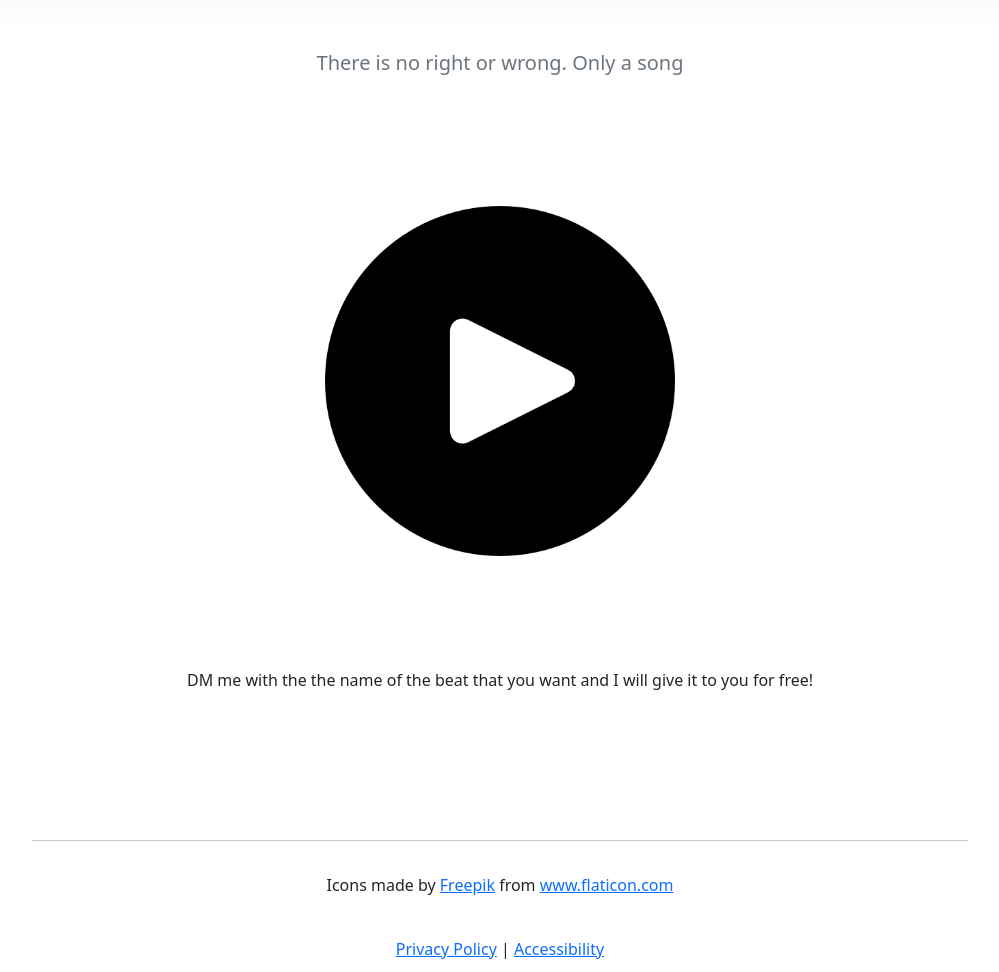
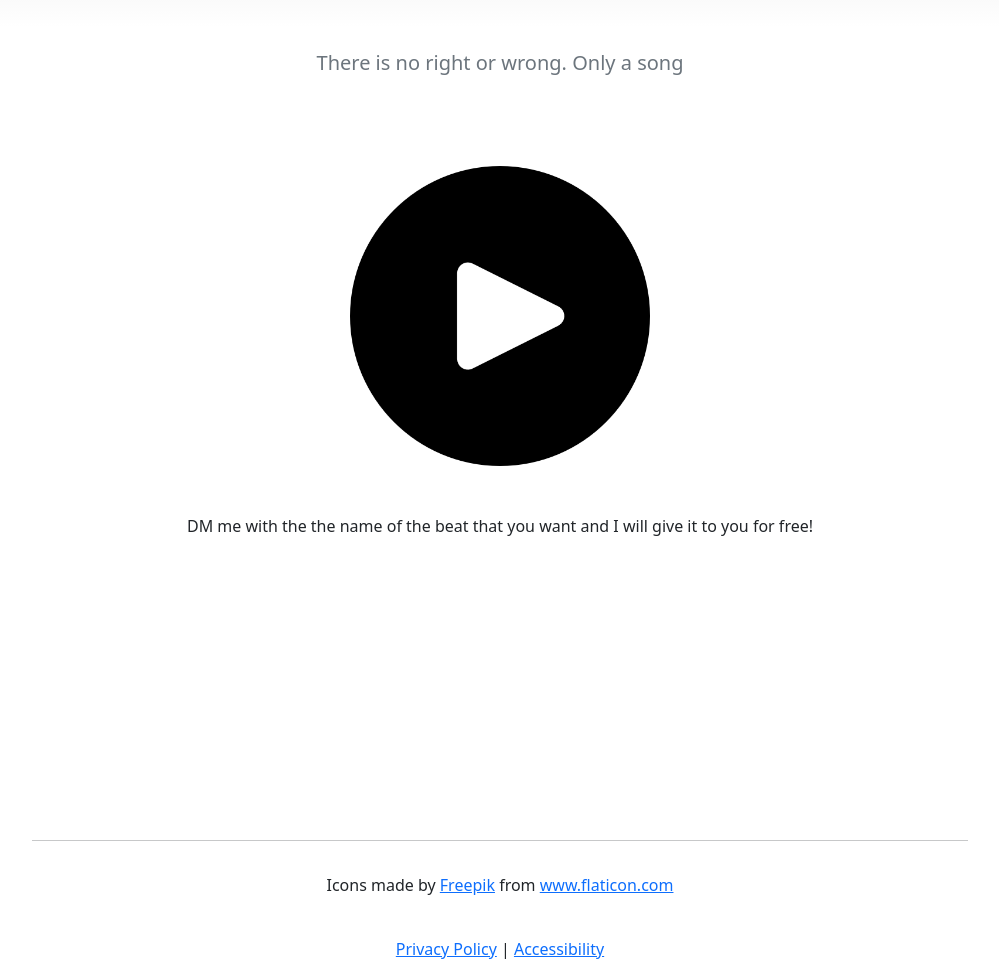
Before and after one commit to Chengetanaim/beatz-by-che, a Django app: page / in a window 1280 px wide. Shown: the part 73-1045 px from the top of the page, without its empty margins (140-1139 px from the left). Run offline with Django 3.2, Linux system fonts and the light colour scheme; some libraries are stand-ins or nearby versions.

Commit message:
Update index.html

```diff
--- a/beatzbychee/templates/beatzbychee/index.html
+++ b/beatzbychee/templates/beatzbychee/index.html
@@ -30,7 +30,7 @@
     <div class="pricing-header p-3 pb-md-4 mx-auto text-center">
       <h1 class="display-4 fw-normal"></h1>
       <p class="fs-5 text-muted">There is no right or wrong.  Only a song</p>
-    </div>
+
 
 
     <br>
@@ -38,14 +38,13 @@
     <br>
 
 
-    <div class="pricing-header p-3 pb-md-4 mx-auto text-center">
-      <img src="{% static 'media/play-button.png' %}" width="350">
-    </div>
+      <img src="{% static 'media/play-button.png' %}" width="300">
+
 
     <br>
     <br>
     <br>
-    <div class="pricing-header p-3 pb-md-4 mx-auto text-center">
+
        <p class="fw-normal">
            DM me with the the name of the beat that you want and I will give it to you for free! </p>
 
```
